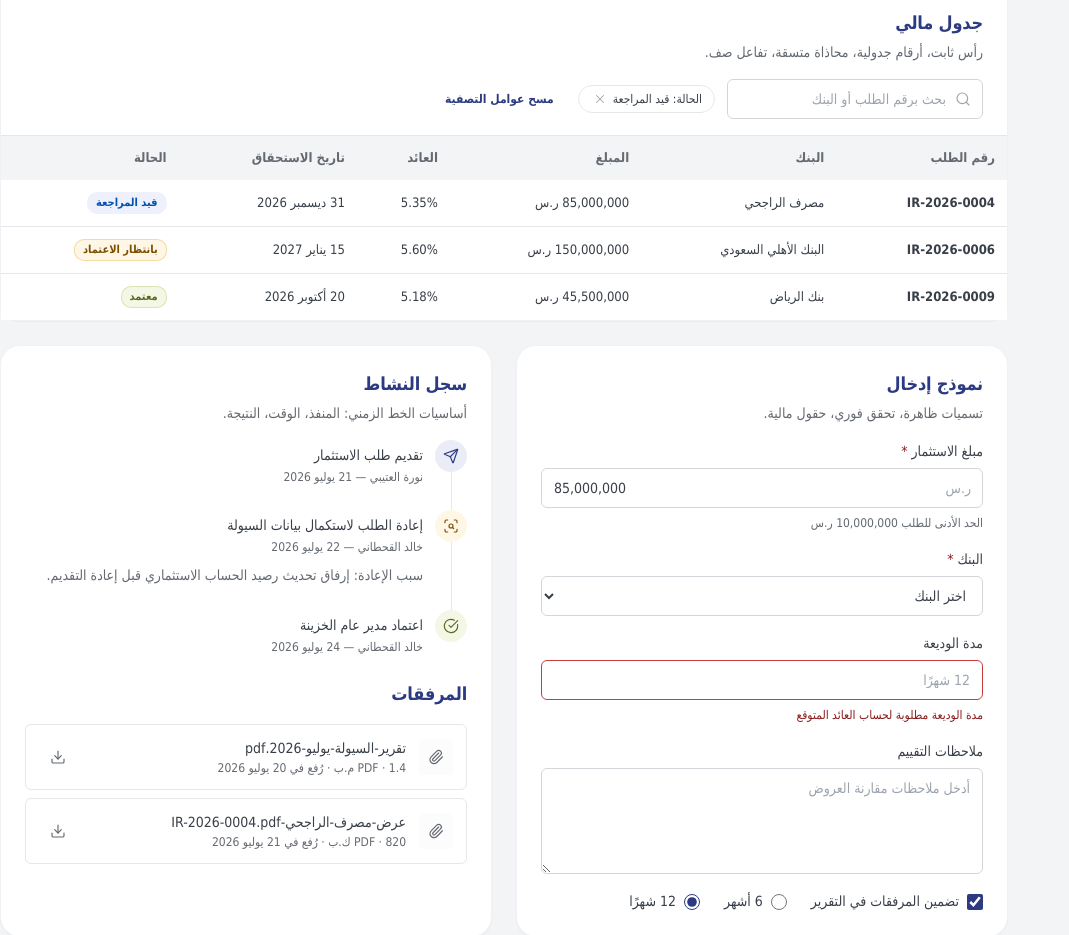
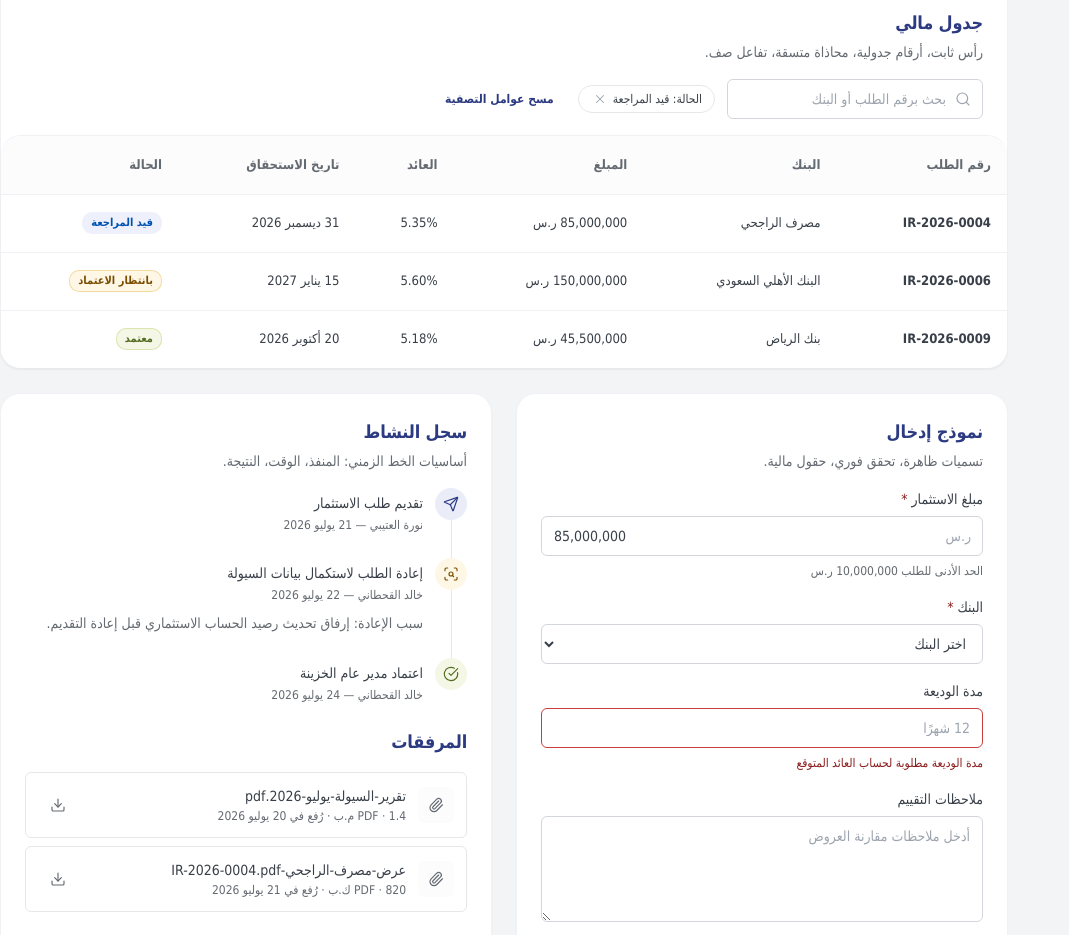
Before and after one commit to faenazi/ef-Deposit-management-prototype, a React (Vite) app in the folder src/: page /design-system in a window 1280 px wide. Shown: the part 866-1801 px from the top of the page, without its empty margins (0-1069 px from the left). Built offline with nearby package versions, Linux system fonts and the light colour scheme.

Commit message:
style: align financial table primitives with EF Figma

```diff
--- a/src/src/components/ui/Table.tsx
+++ b/src/src/components/ui/Table.tsx
@@ -2,16 +2,11 @@ import type { HTMLAttributes, TdHTMLAttributes, ThHTMLAttributes } from 'react'
 
 import { cn } from '@/lib/cn'
 
-/**
- * Professional financial table primitives (00-shared §9, token plan §15).
- * Responsive strategy: keep the table with controlled horizontal scrolling
- * first; column-priority hiding and row-detail drawers are applied per page.
- */
 export function TableContainer({ className, children, ...rest }: HTMLAttributes<HTMLDivElement>) {
   return (
     <div
       className={cn(
-        'overflow-x-auto rounded-md border border-border-default bg-surface',
+        'overflow-x-auto rounded-xl border border-divider-soft bg-surface shadow-xs',
         className,
       )}
       {...rest}
@@ -31,7 +26,7 @@ export function Table({ className, children, ...rest }: HTMLAttributes<HTMLTable
 
 export function TableHead({ className, children, ...rest }: HTMLAttributes<HTMLTableSectionElement>) {
   return (
-    <thead className={cn('sticky top-0 z-[var(--z-sticky)] bg-canvas', className)} {...rest}>
+    <thead className={cn('bg-surface-subtle', className)} {...rest}>
       {children}
     </thead>
   )
@@ -49,9 +44,9 @@ export function TableRow({ interactive = false, className, children, ...rest }:
   return (
     <tr
       className={cn(
-        'border-b border-border-default last:border-b-0',
+        'h-[var(--table-row-height)] border-b border-divider-soft last:border-b-0',
         interactive &&
-          'cursor-pointer transition-colors duration-[var(--motion-fast)] hover:bg-canvas focus-within:bg-canvas',
+          'cursor-pointer transition-colors duration-[var(--motion-fast)] hover:bg-surface-raised focus-within:bg-surface-brand-muted',
         className,
       )}
       {...rest}
@@ -62,7 +57,6 @@ export function TableRow({ interactive = false, className, children, ...rest }:
 }
 
 interface TableHeaderCellProps extends ThHTMLAttributes<HTMLTableCellElement> {
-  /** Monetary/numeric columns get stable tabular alignment. */
   numeric?: boolean
 }
 
@@ -71,7 +65,7 @@ export function TableHeaderCell({ numeric = false, className, children, ...rest
     <th
       scope="col"
       className={cn(
-        'whitespace-nowrap px-3 py-3 text-start text-table font-semibold text-text-secondary',
+        'whitespace-nowrap border-b border-divider-soft px-4 py-3 text-start text-table font-semibold text-text-secondary',
         numeric && 'text-end',
         className,
       )}
@@ -90,7 +84,7 @@ export function TableCell({ numeric = false, className, children, ...rest }: Tab
   return (
     <td
       className={cn(
-        'px-3 py-3 text-start align-middle',
+        'px-4 py-3 text-start align-middle text-text-primary',
         numeric && 'ef-financial text-end font-medium',
         className,
       )}
```
